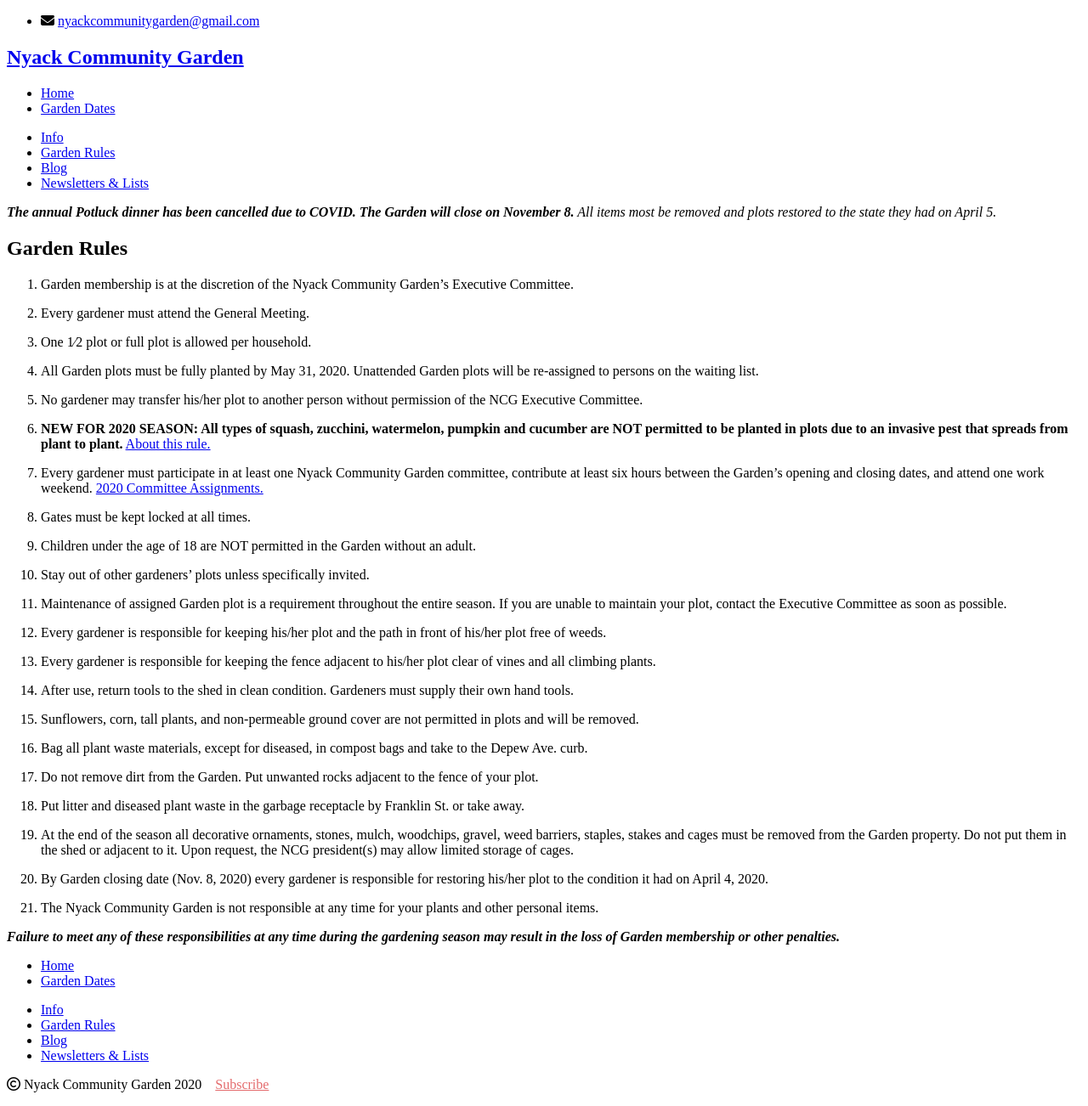
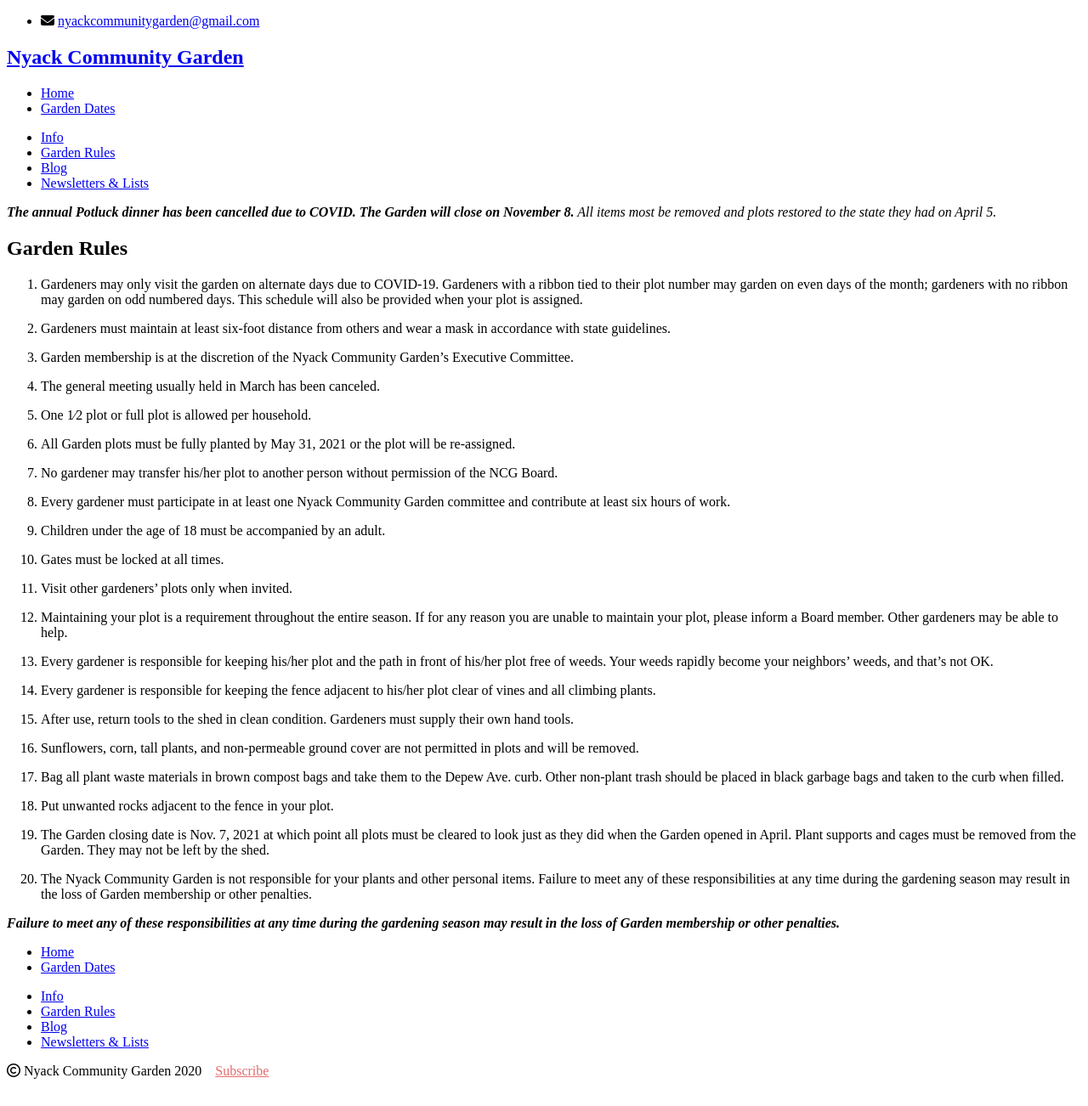
Before and after one commit to bosborne/nyackcommunitygarden, a Jekyll site: the page built from garden-rules/index.md, in a window 1280 px wide. Shown: the whole page at 85% size. Built offline with Jekyll 4.4.1, drawn with Linux system fonts in a browser that asks for light colours; nearby versions of some CDN libraries; library files that are not in the unit come from our copies.

Commit message:
Update rules

```diff
--- a/garden-rules/index.md
+++ b/garden-rules/index.md
@@ -6,59 +6,58 @@
 
 ## Garden Rules
 
-1. Garden membership is at the discretion of the Nyack Community Garden’s Executive Committee.
+1. Gardeners may only visit the garden on alternate days due to COVID-19. Gardeners with a ribbon tied to their plot number may garden on even days of the month; gardeners with no ribbon may garden on odd numbered days. This schedule will also be provided when your plot is assigned.
 
-2. Every gardener must attend the General Meeting.
+2. Gardeners must maintain at least six-foot distance from others and wear a mask in accordance with state guidelines.
 
-3. One 1⁄2 plot or full plot is allowed per household.
+3. Garden membership is at the discretion of the Nyack Community Garden’s Executive Committee.
 
-4. All Garden plots must be fully planted by May 31, 2020. Unattended Garden plots will be re-assigned to persons on the waiting list.
+4. The general meeting usually held in March has been canceled.
 
-5. No gardener may transfer his/her plot to another person without permission of the NCG Executive
-Committee.
+5. One 1⁄2 plot or full plot is allowed per household.
 
-6. <b>NEW FOR 2020 SEASON: All types of squash, zucchini, watermelon, pumpkin and cucumber are NOT permitted to
-be planted in plots due to an invasive pest that spreads from plant to plant.</b> [About this rule.](https://nyackcommunitygarden.info/blog/2019-about-the-squash-borer)
+6. All Garden plots must be fully planted by May 31, 2021 or the plot will be re-assigned.
 
-7. Every gardener must participate in at least one Nyack Community Garden committee, contribute at least six hours between
-the Garden’s opening and closing dates, and attend one work weekend. [2020 Committee Assignments.](https://nyackcommunitygarden.info/pdf/2020_NCG_Committee_Assignments.pdf)
+7. No gardener may transfer his/her plot to another person without permission of the NCG Board.
 
-8. Gates must be kept locked at all times.
+8. Every gardener must participate in at least one Nyack Community Garden committee and
+contribute at least six hours of work.
 
-9. Children under the age of 18 are NOT permitted in the Garden without an adult.
+9. Children under the age of 18 must be accompanied by an adult.
 
-10. Stay out of other gardeners’ plots unless specifically invited.
+10. Gates must be locked at all times.
 
-11. Maintenance of assigned Garden plot is a requirement throughout the entire season. If you are
-unable to maintain your plot, contact the Executive Committee as soon as possible.
+11. Visit other gardeners’ plots only when invited.
 
-12. Every gardener is responsible for keeping his/her plot and the path in front of his/her plot free of
-weeds.
+12. Maintaining your plot is a requirement throughout the entire season. If for any reason you are
+unable to maintain your plot, please inform a Board member. Other gardeners may be able to
+help.
 
-13. Every gardener is responsible for keeping the fence adjacent to his/her plot clear of vines and all
+13. Every gardener is responsible for keeping his/her plot and the path in front of his/her plot free of
+weeds. Your weeds rapidly become your neighbors’ weeds, and that’s not OK.
+
+14. Every gardener is responsible for keeping the fence adjacent to his/her plot clear of vines and all
 climbing plants.
 
-14. After use, return tools to the shed in clean condition. Gardeners must supply their own hand tools.
+15. After use, return tools to the shed in clean condition. Gardeners must supply their own hand tools.
 
-15. Sunflowers, corn, tall plants, and non-permeable ground cover are not permitted in plots and will
+16. Sunflowers, corn, tall plants, and non-permeable ground cover are not permitted in plots and will
 be removed.
 
-16. Bag all plant waste materials, except for diseased, in compost bags and take to the Depew Ave.
-curb.
+17. Bag all plant waste materials in brown compost bags and take them to the Depew Ave. curb. Other
+non-plant trash should be placed in black garbage bags and taken to the curb when filled.
 
-17. Do not remove dirt from the Garden. Put unwanted rocks adjacent to the fence of your plot.
+18. Put unwanted rocks adjacent to the fence in your plot.
 
-18. Put litter and diseased plant waste in the garbage receptacle by Franklin St. or take away.
+19. The Garden closing date is Nov. 7, 2021 at which point all plots must be cleared to look just as they
+did when the Garden opened in April. Plant supports and cages must be removed from the Garden.
+They may not be left by the shed.
 
-19. At the end of the season all decorative ornaments, stones, mulch, woodchips, gravel, weed
-barriers, staples, stakes and cages must be removed from the Garden property. Do not put them in
-the shed or adjacent to it. Upon request, the NCG president(s) may allow limited storage of cages.
+20. The Nyack Community Garden is not responsible for your plants and other personal items.
+Failure to meet any of these responsibilities
+at any time during the gardening season
+may result in the loss of Garden membership or other penalties.
 
-20. By Garden closing date (Nov. 8, 2020) every gardener is responsible for restoring his/her plot to the
-condition it had on April 4, 2020.
-
-21. The Nyack Community Garden is not responsible at any time for your plants and other personal
-items.
 
 <b><i>Failure to meet any of these responsibilities at any time during the gardening season
 may result in the loss of Garden membership or other penalties.</i></b>
```
